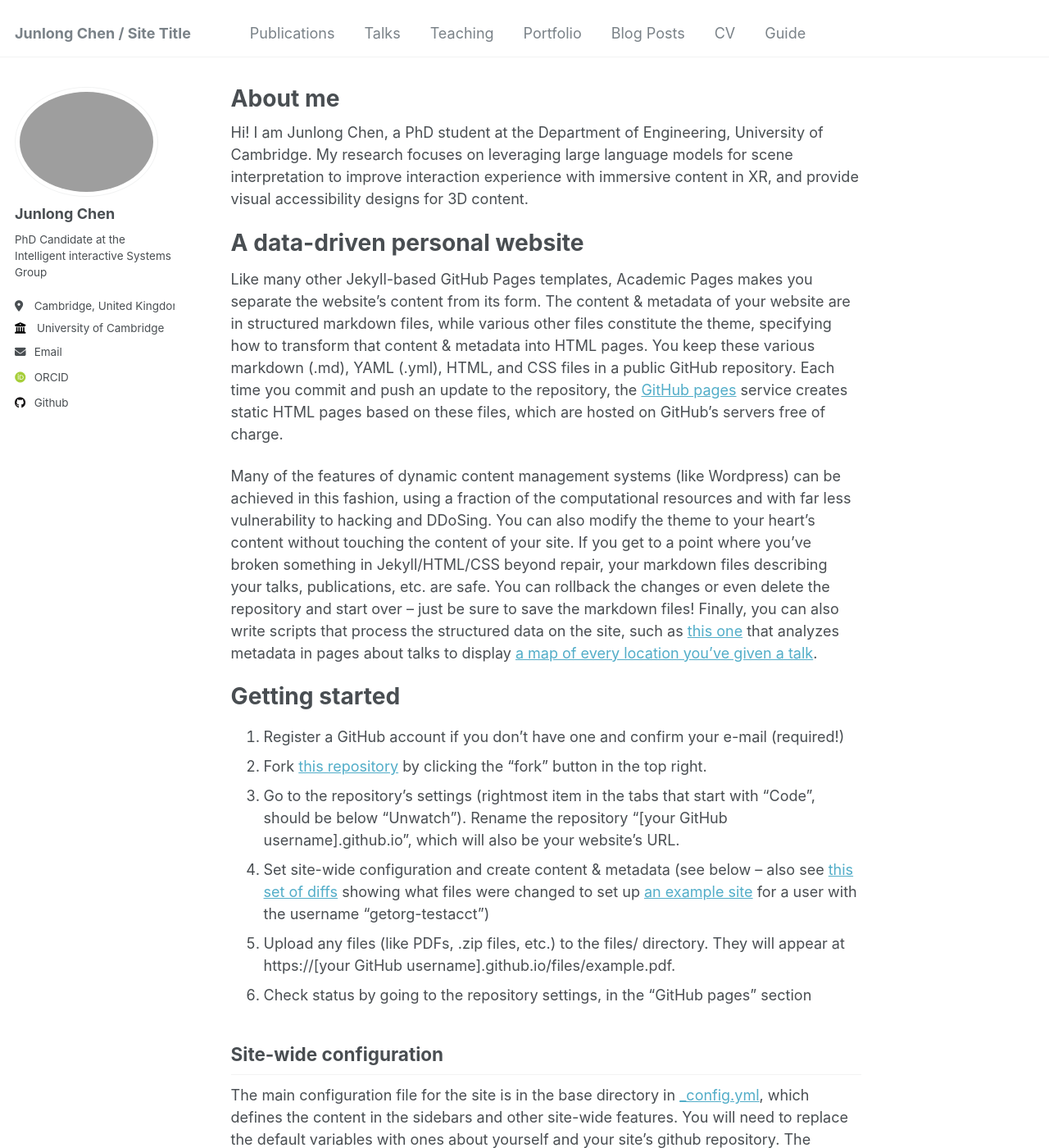
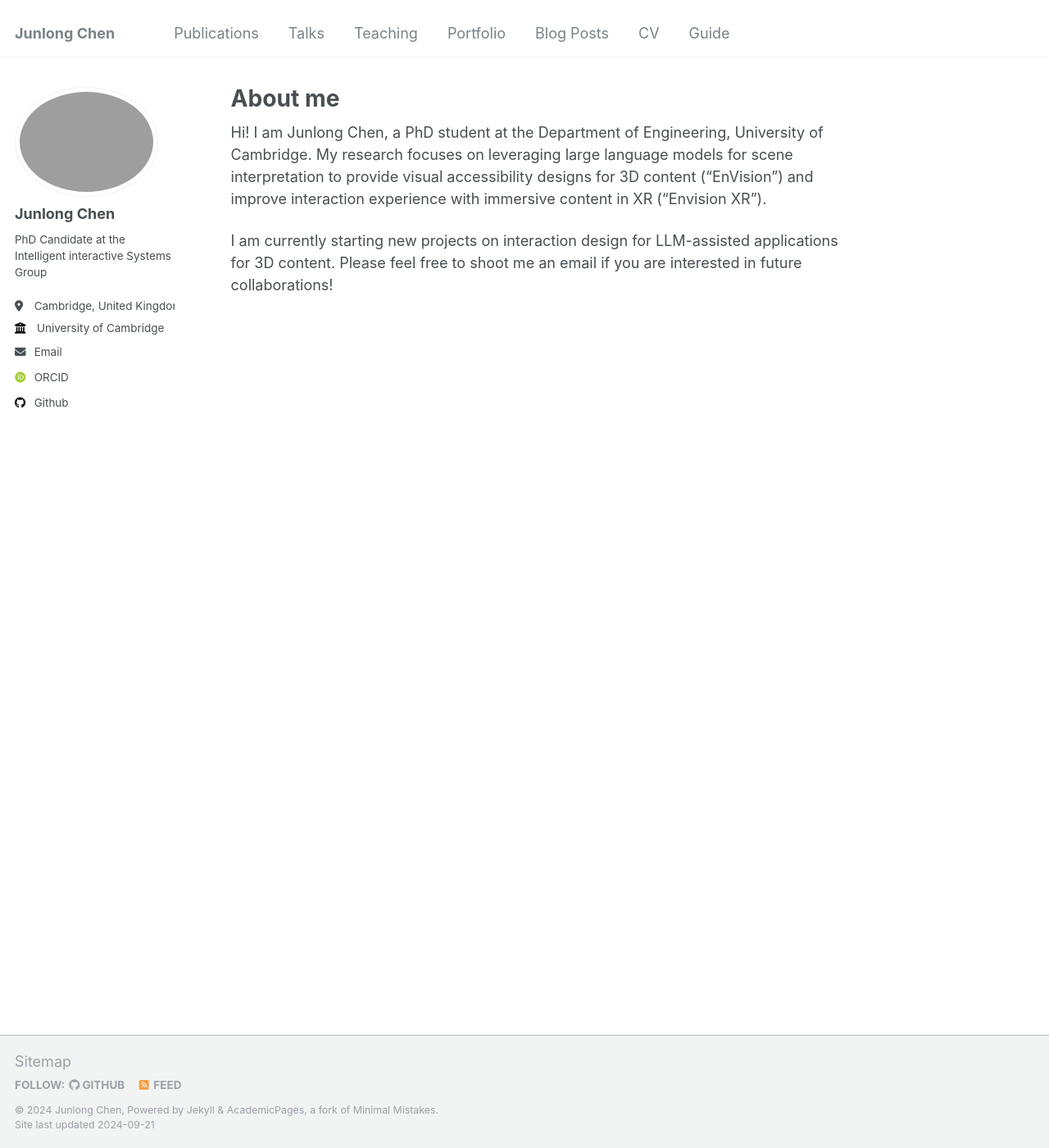
Before and after one commit to EnVisionXR/EnVisionXR.github.io, a Jekyll site: the page built from _pages/about.md, in a window 1280 px wide and 1400 px high. Shown: the whole window at 82% size. Built offline with Jekyll 4.4.1, drawn with Linux system fonts in a browser that asks for light colours; some web fonts are replaced; some of the changed text lies outside the part shown.

Commit message:
update files

```diff
--- a/_config.yml
+++ b/_config.yml
@@ -8,7 +8,7 @@
 
 # Basic Site Settings
 locale                   : "en-US"
-title                    : "Junlong Chen / Site Title"
+title                    : "Junlong Chen"
 title_separator          : "-"
 name                     : &name "Junlong Chen"
 description              : &description "PhD Candidate at the University of Cambridge"
@@ -221,7 +221,7 @@ collections:
     output: true
     permalink: /:collection/:path/
   talks:
-    output: true
+    output: false
     permalink: /:collection/:path/
 
 
--- a/_pages/about.md
+++ b/_pages/about.md
@@ -7,10 +7,11 @@ redirect_from:
   - /about.html
 ---
 
-Hi! I am Junlong Chen, a PhD student at the Department of Engineering, University of Cambridge. My research focuses on leveraging large language models for scene interpretation to improve interaction experience with immersive content in XR, and provide visual accessibility designs for 3D content.
+Hi! I am Junlong Chen, a PhD student at the Department of Engineering, University of Cambridge. My research focuses on leveraging large language models for scene interpretation to provide visual accessibility designs for 3D content ("EnVision") and improve interaction experience with immersive content in XR ("Envision XR").
 
-A data-driven personal website
-======
+I am currently starting new projects on interaction design for LLM-assisted applications for 3D content. Please feel free to shoot me an email if you are interested in future collaborations!
+
+<!-- ======
 Like many other Jekyll-based GitHub Pages templates, Academic Pages makes you separate the website's content from its form. The content & metadata of your website are in structured markdown files, while various other files constitute the theme, specifying how to transform that content & metadata into HTML pages. You keep these various markdown (.md), YAML (.yml), HTML, and CSS files in a public GitHub repository. Each time you commit and push an update to the repository, the [GitHub pages](https://pages.github.com/) service creates static HTML pages based on these files, which are hosted on GitHub's servers free of charge.
 
 Many of the features of dynamic content management systems (like Wordpress) can be achieved in this fashion, using a fraction of the computational resources and with far less vulnerability to hacking and DDoSing. You can also modify the theme to your heart's content without touching the content of your site. If you get to a point where you've broken something in Jekyll/HTML/CSS beyond repair, your markdown files describing your talks, publications, etc. are safe. You can rollback the changes or even delete the repository and start over -- just be sure to save the markdown files! Finally, you can also write scripts that process the structured data on the site, such as [this one](https://github.com/academicpages/academicpages.github.io/blob/master/talkmap.ipynb) that analyzes metadata in pages about talks to display [a map of every location you've given a talk](https://academicpages.github.io/talkmap.html).
@@ -46,4 +47,4 @@ Example: editing a markdown file for a talk
 
 For more info
 ------
-More info about configuring Academic Pages can be found in [the guide](https://academicpages.github.io/markdown/). The [guides for the Minimal Mistakes theme](https://mmistakes.github.io/minimal-mistakes/docs/configuration/) (which this theme was forked from) might also be helpful.
+More info about configuring Academic Pages can be found in [the guide](https://academicpages.github.io/markdown/). The [guides for the Minimal Mistakes theme](https://mmistakes.github.io/minimal-mistakes/docs/configuration/) (which this theme was forked from) might also be helpful. -->
```
